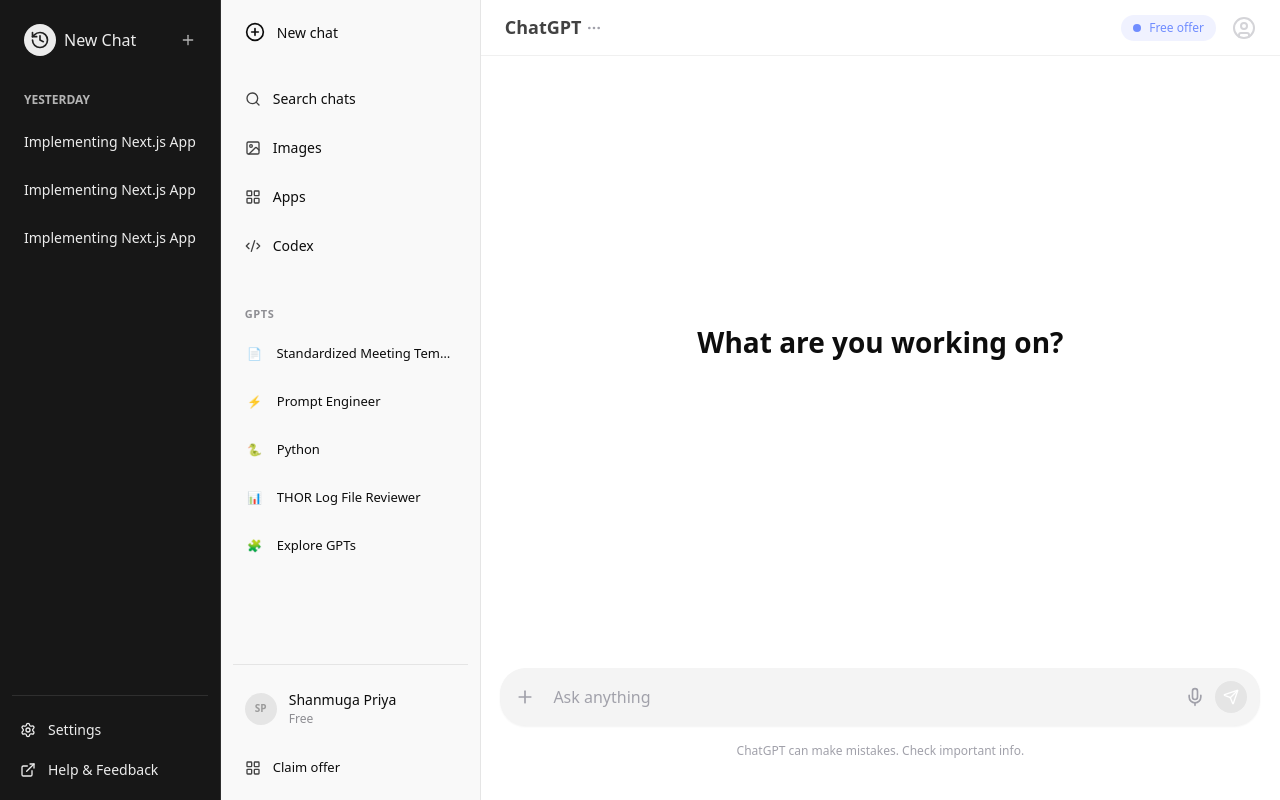
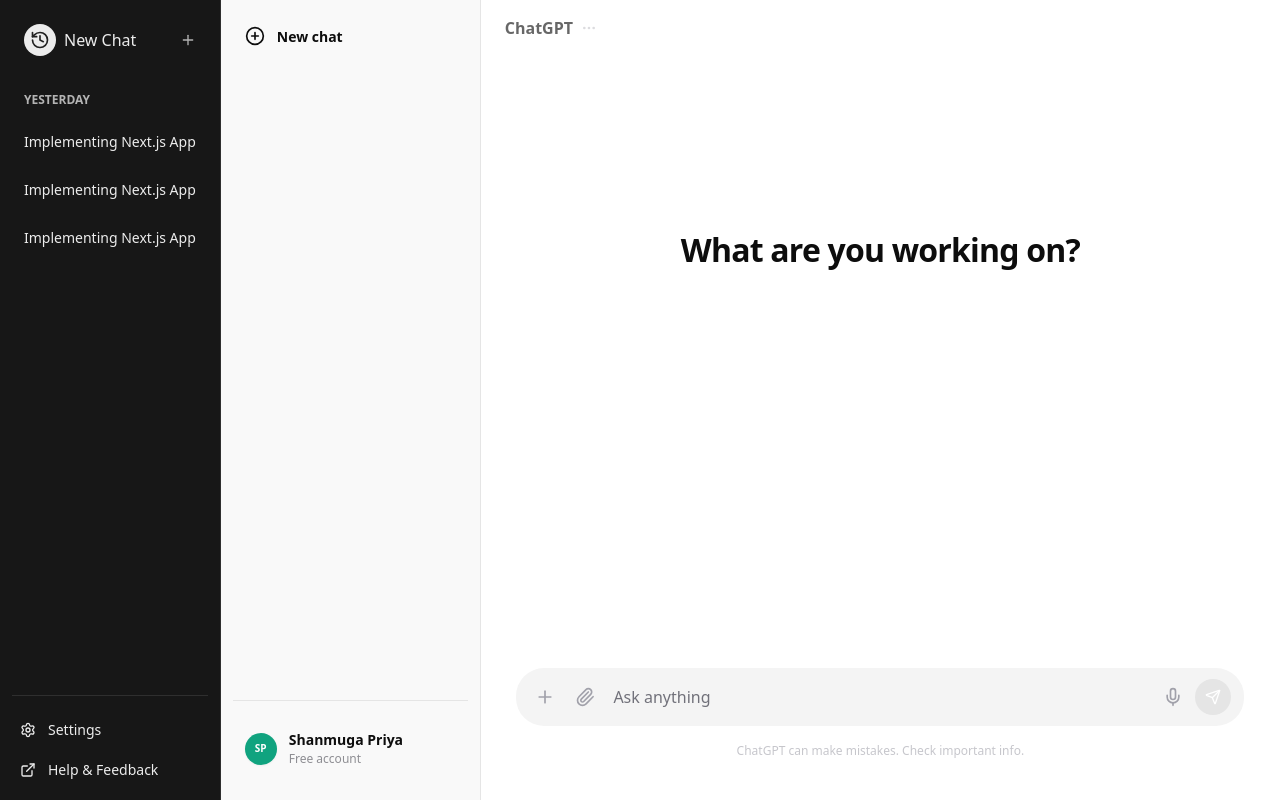
Before and after one commit to shanmugapriyag2196/Chatgpt-Antigravity, a Next.js app: page / in a window 1280 px wide. Built offline with nearby package versions, Linux system fonts and the light colour scheme.

Commit message:
UI: Refined sidebar v25 - Removed dummy icons and mapped + to New Chat

```diff
--- a/components/ChatInterface.tsx
+++ b/components/ChatInterface.tsx
@@ -4,16 +4,13 @@
 import {
     Send,
     Plus,
-    Search,
-    Image as ImageIcon,
-    LayoutGrid,
-    Code2,
     PlusCircle,
     Mic,
     MoreHorizontal,
     CircleUser,
     Settings,
-    FileUp
+    FileUp,
+    Paperclip
 } from "lucide-react";
 import { cn } from "@/lib/utils";
 
@@ -21,6 +18,8 @@
     id: string;
     role: "user" | "assistant" | "system";
     content: string;
+    isUpload?: boolean;
+    fileName?: string;
 }
 
 interface ChatHistory {
@@ -44,7 +43,7 @@
 
     // --- Persistence (History) ---
     useEffect(() => {
-        const saved = localStorage.getItem("chat_v24_history");
+        const saved = localStorage.getItem("chat_v25_history");
         if (saved) {
             try {
                 const parsed = JSON.parse(saved);
@@ -57,7 +56,7 @@
 
     const saveHistory = useCallback((updatedChats: ChatHistory[]) => {
         setChats(updatedChats);
-        localStorage.setItem("chat_v24_history", JSON.stringify(updatedChats));
+        localStorage.setItem("chat_v25_history", JSON.stringify(updatedChats));
     }, []);
 
     // --- Scroll Control ---
@@ -81,7 +80,15 @@
     const handleFileChange = (e: React.ChangeEvent<HTMLInputElement>) => {
         const file = e.target.files?.[0];
         if (file) {
-            alert(`File Selected: ${file.name}. (Upload integration in progress)`);
+            // Display upload in dashboard
+            const uploadMsg: Message = {
+                id: Math.random().toString(36).substring(7),
+                role: "user",
+                content: `Attached file: ${file.name}`,
+                isUpload: true,
+                fileName: file.name
+            };
+            setMessages(prev => [...prev, uploadMsg]);
         }
     };
 
@@ -100,7 +107,6 @@
         setInput("");
         setIsLoading(true);
 
-        // Assistant placeholder
         const assistantId = Math.random().toString(36).substring(7);
         const assistantMsg: Message = { id: assistantId, role: "assistant", content: "" };
         setMessages([...updatedMessages, assistantMsg]);
@@ -128,8 +134,7 @@
                         if (line.startsWith('0:')) {
                             try {
                                 const text = JSON.parse(line.substring(2));
-                                // Filter out diagnostics from v23 backend
-                                if (!text.includes("[HANDSHAKE") && !text.includes("ACTIVE]") && !text.includes("VERIFIER")) {
+                                if (!text.includes("[HANDSHAKE") && !text.includes("ACTIVE]") && !text.includes("FORGE") && !text.includes("VERIFIER")) {
                                     fullAssistantContent += text;
                                     setMessages(prev => {
                                         const next = [...prev];
@@ -175,73 +180,34 @@
 
     return (
         <div className="flex h-screen w-full bg-white text-[#0d0d0d] font-sans selection:bg-[#10a37f]/20">
-            {/* --- Sidebar --- */}
+            {/* --- Sidebar (Refined v25) --- */}
             <aside className="w-[260px] bg-[#f9f9f9] border-r border-[#e5e5e5] flex flex-col p-3 overflow-hidden">
                 {/* Top Action */}
                 <button
                     onClick={startNewChat}
-                    className="flex items-center justify-between w-full p-3 h-10 hover:bg-[#ececec] rounded-lg transition-colors group mb-6"
+                    className="flex items-center justify-between w-full p-3 h-12 hover:bg-[#ececec] rounded-xl transition-colors group mb-4"
                 >
                     <div className="flex items-center gap-3">
-                        <div className="w-5 h-5 flex items-center justify-center">
-                            <PlusCircle className="w-5 h-5 text-[#0d0d0d]" />
-                        </div>
-                        <span className="text-[14px] font-medium text-[#0d0d0d]">New chat</span>
-                    </div>
-                    <div className="opacity-0 group-hover:opacity-100 transition-opacity">
-                        <LayoutGrid className="w-4 h-4 text-zinc-400" />
+                        <PlusCircle className="w-5 h-5 text-[#0d0d0d]" />
+                        <span className="text-[14px] font-semibold text-[#0d0d0d]">New chat</span>
                     </div>
                 </button>
 
-                {/* Secondary Icons */}
-                <div className="flex flex-col gap-1 mb-8">
-                    {[
-                        { icon: Search, label: "Search chats" },
-                        { icon: ImageIcon, label: "Images" },
-                        { icon: LayoutGrid, label: "Apps" },
-                        { icon: Code2, label: "Codex" }
-                    ].map((item, idx) => (
-                        <button key={idx} className="flex items-center gap-3 w-full p-3 hover:bg-[#ececec] rounded-lg transition-colors">
-                            <item.icon className="w-4 h-4 text-[#424242]" />
-                            <span className="text-[14px] font-normal text-[#0d0d0d]">{item.label}</span>
-                        </button>
-                    ))}
-                </div>
-
-                {/* GPTs Section */}
-                <div className="flex-1 overflow-y-auto">
-                    <div className="px-3 mb-2">
-                        <span className="text-[11px] font-semibold text-[#8e8e93] uppercase tracking-wider">GPTs</span>
-                    </div>
-                    <div className="flex flex-col gap-1">
-                        {[
-                            { title: "Standardized Meeting Temp...", img: "📄" },
-                            { title: "Prompt Engineer", img: "⚡" },
-                            { title: "Python", img: "🐍" },
-                            { title: "THOR Log File Reviewer", img: "📊" },
-                            { title: "Explore GPTs", img: "🧩" }
-                        ].map((gpt, idx) => (
-                            <button key={idx} className="flex items-center gap-3 w-full p-3 hover:bg-[#ececec] rounded-lg transition-colors text-left">
-                                <span className="w-5 h-5 flex items-center justify-center text-[12px]">{gpt.img}</span>
-                                <span className="text-[13px] font-normal text-[#0d0d0d] truncate">{gpt.title}</span>
-                            </button>
-                        ))}
-                    </div>
-
-                    {/* Chat History List */}
+                {/* Chat History List (No Dummy Groups) */}
+                <div className="flex-1 overflow-y-auto mt-2">
                     {chats.length > 0 && (
-                        <div className="mt-8">
-                            <div className="px-3 mb-2">
-                                <span className="text-[11px] font-semibold text-[#8e8e93] uppercase tracking-wider">Recent</span>
+                        <div className="space-y-4">
+                            <div className="px-3">
+                                <span className="text-[11px] font-bold text-[#8e8e93] uppercase tracking-widest">Recent history</span>
                             </div>
-                            <div className="flex flex-col gap-1">
+                            <div className="flex flex-col gap-0.5 px-1">
                                 {chats.map(chat => (
                                     <button
                                         key={chat.id}
                                         onClick={() => loadChat(chat)}
                                         className={cn(
-                                            "w-full text-left p-2.5 rounded-lg text-[13px] hover:bg-[#ececec] truncate transition-colors",
-                                            currentChatId === chat.id ? "bg-[#ececec]" : "text-[#424242]"
+                                            "w-full text-left p-3 rounded-lg text-[13px] hover:bg-[#ececec] truncate transition-all",
+                                            currentChatId === chat.id ? "bg-[#ececec] font-medium" : "text-[#424242]"
                                         )}
                                     >
                                         {chat.title}
@@ -252,105 +218,121 @@
                     )}
                 </div>
 
-                {/* Footer / User Profile */}
-                <div className="mt-auto border-t border-[#e5e5e5] pt-3">
+                {/* Footer (Profile Only) */}
+                <div className="mt-auto border-t border-[#e5e5e5] pt-4 pb-2">
                     <button
                         onClick={() => setShowSettings(!showSettings)}
-                        className="flex items-center gap-3 w-full p-3 hover:bg-[#ececec] rounded-lg transition-colors relative"
+                        className="flex items-center gap-3 w-full p-3 hover:bg-[#ececec] rounded-xl transition-colors relative"
                     >
-                        <div className="w-8 h-8 rounded-full bg-[#e5e5e5] flex items-center justify-center text-[#9b9b9b] font-bold text-[10px]">
+                        <div className="w-8 h-8 rounded-full bg-[#10a37f] flex items-center justify-center text-white font-black text-[10px] shadow-sm">
                             SP
                         </div>
                         <div className="flex flex-col items-start overflow-hidden">
-                            <span className="text-[14px] font-medium text-[#0d0d0d] truncate">Shanmuga Priya</span>
-                            <span className="text-[12px] text-[#8e8e93]">Free</span>
+                            <span className="text-[14px] font-bold text-[#0d0d0d] truncate">Shanmuga Priya</span>
+                            <span className="text-[12px] text-[#8e8e93]">Free account</span>
                         </div>
                     </button>
-                    <button className="flex items-center gap-3 w-full p-3 h-10 hover:bg-[#ececec] rounded-lg transition-colors mt-2">
-                        <LayoutGrid className="w-4 h-4 text-[#424242]" />
-                        <span className="text-[13px] font-medium text-[#0d0d0d]">Claim offer</span>
-                    </button>
+
+                    {/* Settings Flyout */}
+                    {showSettings && (
+                        <div className="absolute bottom-[84px] left-3 w-[236px] bg-white border border-[#e5e5e5] rounded-2xl shadow-2xl z-50 p-3 animate-in fade-in slide-in-from-bottom-2 duration-200">
+                            <div className="flex items-center gap-3 mb-3 p-2">
+                                <div className="w-10 h-10 rounded-full bg-[#f0f0f0] flex items-center justify-center text-zinc-400 font-bold">SP</div>
+                                <div className="flex flex-col">
+                                    <span className="text-[14px] font-bold text-[#0d0d0d]">Shanmuga Priya</span>
+                                    <span className="text-[11px] text-zinc-400 truncate">Settings & Profile</span>
+                                </div>
+                            </div>
+                            <button className="flex items-center gap-3 w-full p-2.5 hover:bg-[#f9f9f9] rounded-lg transition-colors text-[13px]">
+                                <Settings className="w-4 h-4 text-zinc-500" /> <span>Settings</span>
+                            </button>
+                        </div>
+                    )}
                 </div>
             </aside>
 
             {/* --- Main Chat --- */}
             <main className="flex-1 flex flex-col relative bg-white">
-                {/* Top Nav */}
-                <header className="h-14 flex items-center px-6 justify-between border-b border-[#f0f0f0]">
-                    <div className="flex items-center gap-1 group cursor-pointer">
-                        <span className="text-[18px] font-semibold text-[#424242]">ChatGPT</span>
-                        <MoreHorizontal className="w-4 h-4 text-zinc-400" />
-                    </div>
-                    <div className="flex items-center gap-4">
-                        <div className="bg-[#f0f2ff] px-3 py-1 rounded-full flex items-center gap-2">
-                            <div className="w-2 h-2 bg-[#708dff] rounded-full"></div>
-                            <span className="text-[12px] font-medium text-[#708dff]">Free offer</span>
-                        </div>
-                        <CircleUser className="w-6 h-6 text-zinc-300" />
+                {/* Top Nav (Clean v25) */}
+                <header className="h-14 flex items-center px-6 justify-between">
+                    <div className="flex items-center gap-2 group cursor-pointer opacity-80 hover:opacity-100 transition-opacity">
+                        <span className="text-[16px] font-bold text-[#424242]">ChatGPT</span>
+                        <MoreHorizontal className="w-4 h-4 text-zinc-300" />
                     </div>
                 </header>
 
                 {/* Messages Container */}
-                <div ref={scrollRef} className="flex-1 overflow-y-auto px-4 md:px-0">
+                <div ref={scrollRef} className="flex-1 overflow-y-auto w-full">
                     {messages.length === 0 ? (
-                        <div className="h-full flex flex-col items-center justify-center">
-                            <h1 className="text-[28px] font-semibold text-[#0d0d0d] mb-8">What are you working on?</h1>
+                        <div className="h-full flex flex-col items-center justify-center -mt-20">
+                            <h1 className="text-[32px] font-bold text-[#0d0d0d] mb-12 tracking-tight">What are you working on?</h1>
                         </div>
                     ) : (
-                        <div className="max-w-[760px] mx-auto py-10 space-y-10">
+                        <div className="max-w-[720px] mx-auto py-12 space-y-12">
                             {messages.map((m) => (
-                                <div key={m.id} className="flex gap-4 group">
+                                <div key={m.id} className="flex gap-5 group">
                                     <div className={cn(
-                                        "w-8 h-8 rounded-full flex items-center justify-center text-[14px]",
-                                        m.role === "user" ? "bg-zinc-100 text-zinc-500" : "bg-[#10a37f] text-white"
+                                        "w-8 h-8 rounded-full flex items-center justify-center text-[13px] border shrink-0",
+                                        m.role === "user" ? "bg-white border-zinc-200 text-zinc-400" : "bg-[#10a37f] border-[#10a37f] text-white"
                                     )}>
-                                        {m.role === "user" ? "U" : "A"}
+                                        {m.role === "user" ? "SP" : "AI"}
                                     </div>
                                     <div className="flex-1 pt-1">
-                                        <div className="text-[16px] leading-[1.6] text-[#2c2c2c] whitespace-pre-wrap">
-                                            {m.content}
-                                        </div>
+                                        {m.isUpload ? (
+                                            <div className="bg-[#f4f4f4] border border-[#e5e5e5] rounded-2xl p-4 flex items-center gap-3 w-fit">
+                                                <div className="w-10 h-10 bg-white rounded-lg flex items-center justify-center border border-zinc-200">
+                                                    <FileUp className="w-5 h-5 text-[#10a37f]" />
+                                                </div>
+                                                <div className="flex flex-col">
+                                                    <span className="text-[13px] font-semibold text-[#0d0d0d]">{m.fileName}</span>
+                                                    <span className="text-[11px] text-[#8e8e93]">Ready for analysis</span>
+                                                </div>
+                                            </div>
+                                        ) : (
+                                            <div className="text-[16px] leading-[1.7] text-[#0d0d0d] whitespace-pre-wrap font-regular">
+                                                {m.content}
+                                            </div>
+                                        )}
                                     </div>
                                 </div>
                             ))}
                             {isLoading && (
-                                <div className="flex gap-4 animate-pulse">
-                                    <div className="w-8 h-8 rounded-full bg-[#10a37f]/50"></div>
-                                    <div className="flex-1 bg-zinc-100 h-6 rounded w-[400px]"></div>
+                                <div className="flex gap-5">
+                                    <div className="w-8 h-8 rounded-full bg-[#10a37f] flex items-center justify-center text-white text-[11px] animate-pulse">AI</div>
+                                    <div className="flex-1 space-y-2 pt-3">
+                                        <div className="h-4 bg-zinc-100 rounded w-full animate-pulse"></div>
+                                        <div className="h-4 bg-zinc-100 rounded w-[80%] animate-pulse"></div>
+                                    </div>
                                 </div>
                             )}
                         </div>
                     )}
                 </div>
 
-                {/* Settings Overlay (User Info) */}
-                {showSettings && (
-                    <div className="absolute bottom-[80px] left-6 w-[280px] bg-white border border-[#e5e5e5] rounded-2xl shadow-2xl z-50 p-4 animation-slide-up">
-                        <div className="flex items-center gap-4 mb-4 pb-4 border-b border-[#f0f0f0]">
-                            <div className="w-10 h-10 rounded-full bg-[#f0f0f0] flex items-center justify-center text-zinc-400 font-bold">SP</div>
-                            <div className="flex flex-col">
-                                <span className="text-[15px] font-bold text-[#0d0d0d]">Shanmuga Priya</span>
-                                <span className="text-[12px] text-zinc-400 truncate">priyag@example.com</span>
-                            </div>
-                        </div>
-                        <button className="flex items-center gap-3 w-full p-2.5 hover:bg-[#f9f9f9] rounded-lg transition-colors text-[14px]">
-                            <Settings className="w-4 h-4" /> <span>Settings</span>
-                        </button>
-                    </div>
-                )}
+                {/* Input Area (Clean v25) */}
+                <div className="pb-10 pt-4 bg-white">
+                    <div className="max-w-[760px] mx-auto relative px-4">
+                        <form onSubmit={handleSubmit} className="relative group">
+                            <div className="flex items-center w-full min-h-[56px] bg-[#f4f4f4] rounded-[28px] pr-3 pl-2 border border-transparent focus-within:ring-1 focus-within:ring-[#e5e5e5] transition-all">
 
-                {/* Input Area */}
-                <div className="pb-10 pt-2 bg-gradient-to-t from-white via-white to-transparent">
-                    <div className="max-w-[760px] mx-auto relative px-4 md:px-0">
-                        <form onSubmit={handleSubmit} className="relative group">
-                            <div className="flex items-center w-full min-h-[52px] bg-[#f4f4f4] rounded-[26px] pr-3 pl-1 shadow-sm border border-transparent focus-within:border-[#e5e5e5] transition-all overflow-hidden">
-                                {/* Upload Icon (+) */}
+                                {/* Plus (+) Trigger */}
+                                <button
+                                    type="button"
+                                    onClick={startNewChat}
+                                    title="New Chat"
+                                    className="w-10 h-10 flex items-center justify-center text-zinc-400 hover:text-[#0d0d0d] transition-colors rounded-full"
+                                >
+                                    <Plus className="w-5 h-5" />
+                                </button>
+
+                                {/* Upload (Paperclip) */}
                                 <button
                                     type="button"
                                     onClick={handleUploadClick}
+                                    title="Upload File"
                                     className="w-10 h-10 flex items-center justify-center text-zinc-400 hover:text-[#0d0d0d] transition-colors rounded-full"
                                 >
-                                    <Plus className="w-5 h-5" />
+                                    <Paperclip className="w-5 h-5" />
                                 </button>
 
                                 <textarea
@@ -363,19 +345,19 @@
                                         }
                                     }}
                                     placeholder="Ask anything"
-                                    className="flex-1 bg-transparent border-none focus:ring-0 resize-none py-4 px-2 text-[16px] text-[#0d0d0d] placeholder-zinc-400"
+                                    className="flex-1 bg-transparent border-none focus:ring-0 resize-none py-4 px-2 text-[16px] text-[#0d0d0d] placeholder-zinc-500"
                                     rows={1}
                                 />
 
                                 <div className="flex items-center gap-1">
-                                    <button type="button" className="w-8 h-8 flex items-center justify-center text-zinc-400 hover:text-[#0d0d0d]">
+                                    <button type="button" className="w-9 h-9 flex items-center justify-center text-zinc-400 hover:text-[#0d0d0d]">
                                         <Mic className="w-5 h-5" />
                                     </button>
                                     <button
                                         type="submit"
                                         disabled={!input.trim() || isLoading}
                                         className={cn(
-                                            "w-8 h-8 flex items-center justify-center rounded-full transition-all",
+                                            "w-9 h-9 flex items-center justify-center rounded-full transition-all",
                                             input.trim() ? "bg-[#0d0d0d] text-white" : "bg-[#e5e5e5] text-white cursor-not-allowed"
                                         )}
                                     >
@@ -384,7 +366,7 @@
                                 </div>
                             </div>
                         </form>
-                        <p className="text-center text-[12px] text-zinc-400 mt-4 px-10">
+                        <p className="text-center text-[12px] text-zinc-400 mt-4 font-medium opacity-60">
                             ChatGPT can make mistakes. Check important info.
                         </p>
                     </div>
```
